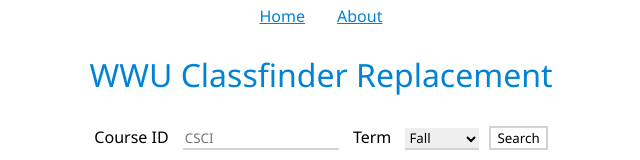
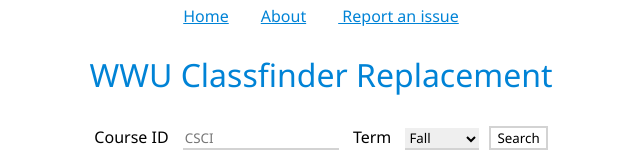
Before and after one commit to Badtz13/classfinder.page, a Vue app: page /home in a window 1280 px wide. Shown: the top 160 px of the page, without its empty margins (319-959 px from the left). Built offline with nearby package versions, Linux system fonts and the light colour scheme.

Commit message:
Added report an issue nav item

```diff
--- a/src/App.vue
+++ b/src/App.vue
@@ -3,6 +3,11 @@
     <nav>
       <router-link to="/home">Home</router-link>
       <router-link to="/about">About</router-link>
+      <a
+        class="report"
+        href="mailto:badtzmaru139@gmail.com?subject=Classfinder issue">
+        Report an issue
+      </a>
     </nav>
     <router-view/>
   </div>
@@ -44,7 +49,7 @@
   color: var(--primary);
 }
 nav {
-  width: 300px;
+  width: 500px;
   margin: auto;
   display:inline-block;
 }
@@ -52,4 +57,5 @@
   padding: 16px;
   line-height: 2;
 }
+
 </style>
```
